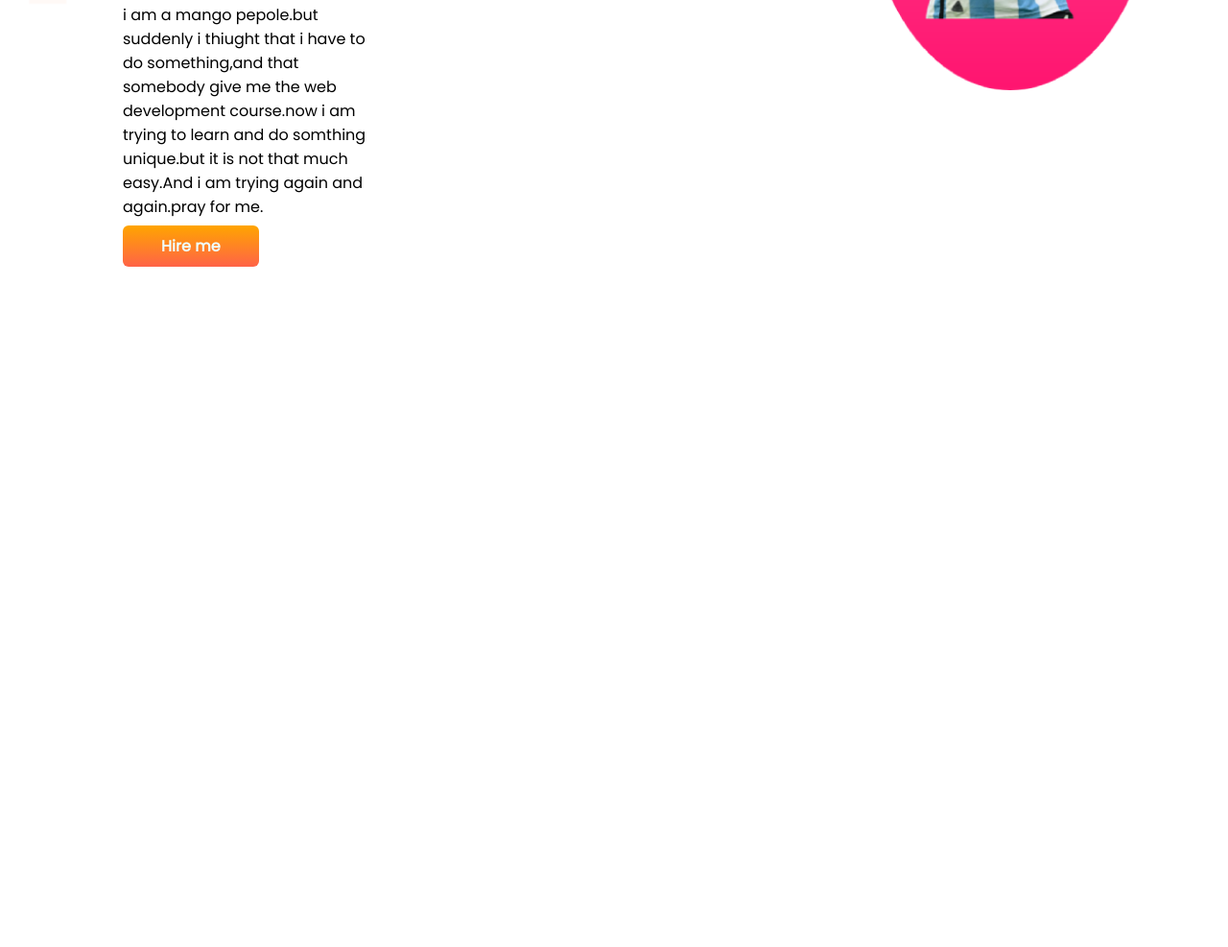
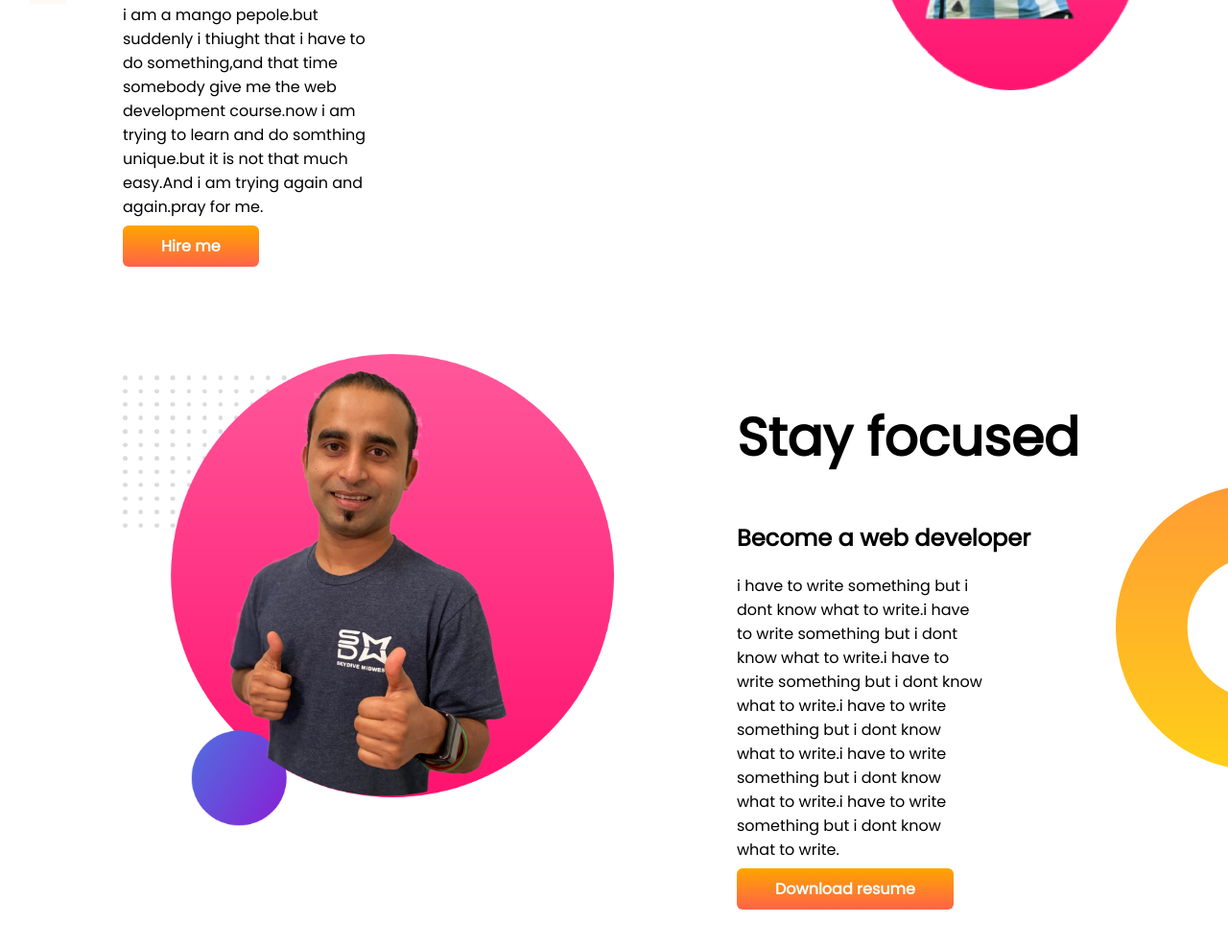
Before and after one commit to Marioumsumi/Developer-portfolio, a plain HTML site: page index.html in a window 1280 px wide. Shown: the part 355-1342 px from the top of the page at 96% size. Before the commit the page ends 800 px from the top, so only its background shows below. Drawn offline with Linux system fonts and the light colour scheme.

Commit message:
Stay-focused

```diff
--- a/index.html
+++ b/index.html
@@ -14,18 +14,33 @@
 
 <body>
     <section class="top-banner">
-        <div class="sr">
+        <div class="half-width">
             <h1>Bid welcome</h1>
             <h1> <span>to my microsom</span> </h1>
             <h2>Trying to make something new</h2>
-            <p>i am a mango pepole.but suddenly i thiught that i have to do something,and that somebody give me the web
+            <p>i am a mango pepole.but suddenly i thiught that i have to do something,and that time somebody give me the
+                web
                 development course.now i am trying to learn and do somthing unique.but it is not that much easy.And i am
                 trying
                 again and again.pray for me.</p>
             <a class="link-button" target="_blank" href="https://www.youtube.com">Hire me</a>
         </div>
-        <div class="sr">
+        <div class="half-width">
             <img src="images/my-bg2 (1).png" alt="">
+        </div>
+    </section>
+    <section class="stay-focused">
+        <div class="half-width">
+            <img src="images/jhankar2.png" alt="">
+        </div>
+        <div class="half-width">
+            <h1>Stay focused</h1>
+            <h2>Become a web developer</h2>
+            <p>i have to write something but i dont know what to write.i have to write something but i dont know what to
+                write.i have to write something but i dont know what to write.i have to write something but i dont know
+                what to write.i have to write something but i dont know what to write.i have to write something but i
+                dont know what to write.</p>
+            <a class="link-button" target="_blank" href="">Download resume</a>
         </div>
     </section>
 
--- a/style.css
+++ b/style.css
@@ -18,14 +18,15 @@ body {
 
 section {
     display: flex;
+    margin-bottom: 100px;
 }
 
-.sr {
+.half-width {
     width: 50%;
     padding-left: 10%;
 }
 
-.sr img {
+.half-width img {
     width: 100%;
 }
 
@@ -42,3 +43,9 @@ section {
     background-image: url(images/top-banner.png);
     background-repeat: no-repeat;
 }
+
+.stay-focused {
+    background-image: url(images/dream-bg.png);
+    background-position: right;
+    background-repeat: no-repeat;
+}
```
